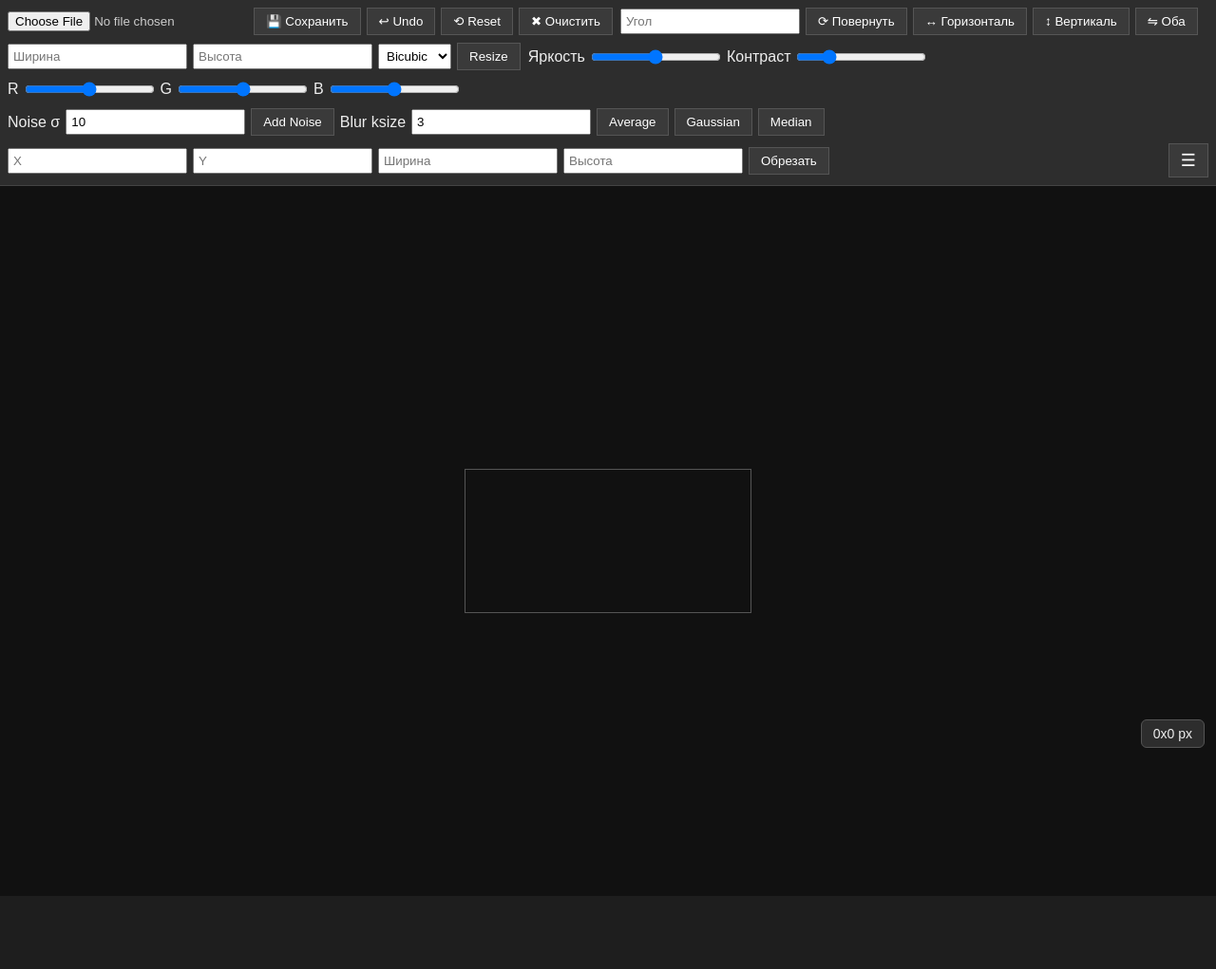
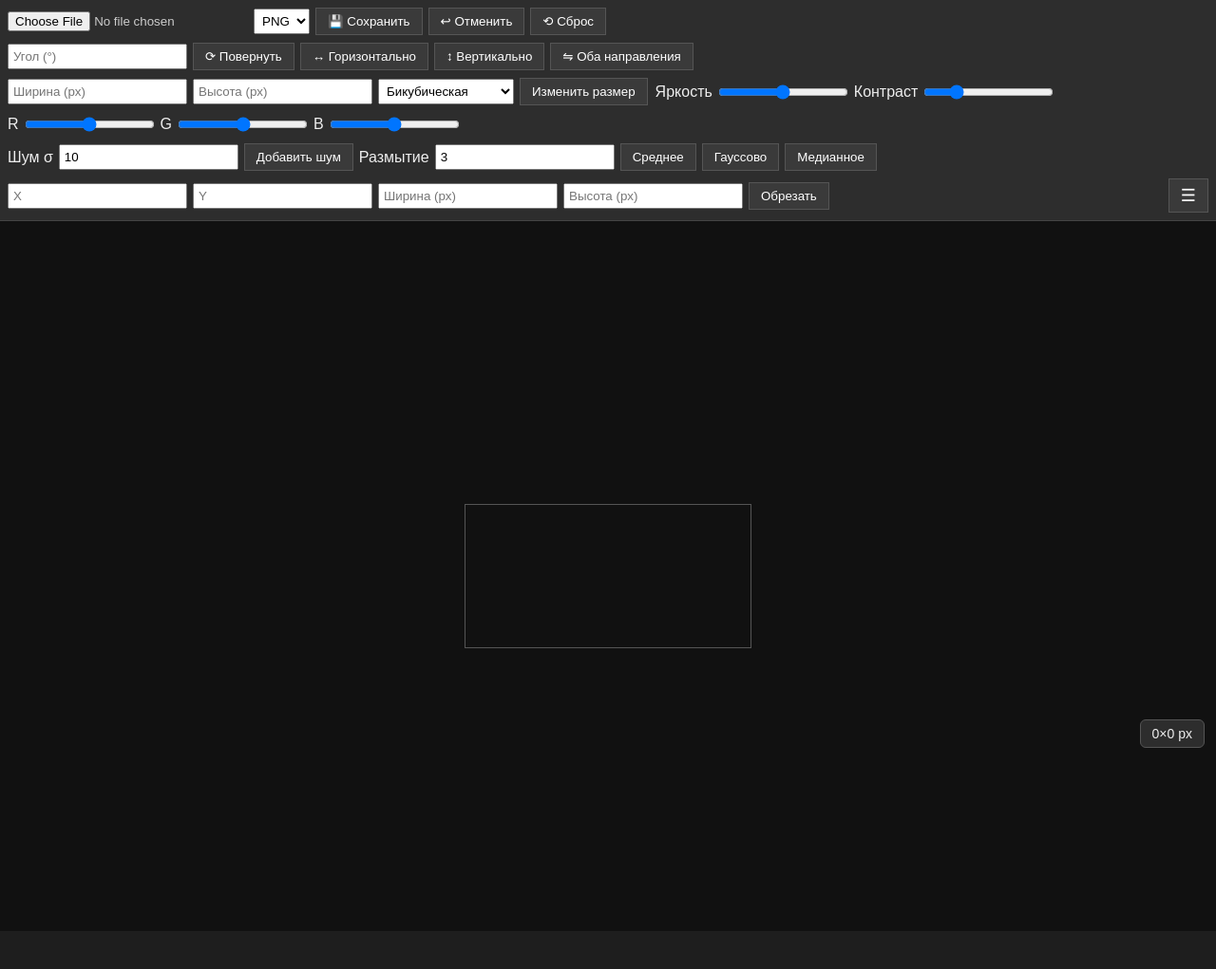
Before and after one commit to maraIex/ImageEditor, a Flask app: page / in a window 1280 px wide. Shown: the top 1021 px of the page at 95% size. Run offline with Flask 3, Linux system fonts and the light colour scheme; a map, chart or similar area stays blank.

Commit message:
Pain 5.0.

```diff
--- a/app.py
+++ b/app.py
@@ -1,48 +1,24 @@
 from flask import Flask, render_template
-from src.models.project_model import ProjectModel
-from src.services.image_service import ImageService
-from src.services.transform_service import TransformService
-from src.services.filter_service import FilterService
-from src.services.history_manager import HistoryManager
-from src.services.canvas_service import CanvasService
 
-from src.routes.canvas_routes import create_canvas_routes
-from src.routes.filter_routes import create_filter_routes
-from src.routes.image_routes import create_image_routes
-from src.routes.transform_routes import create_transform_routes
+from src.routes import canvas_routes
+from src.routes import filter_routes
+from src.routes import image_routes
+from src.routes import transform_routes
 from src.utils.file_utils import ensure_directory
 
-UPLOAD_DIR = "uploads"
+app = Flask(__name__)
 
+# ===================== BLUEPRINTS =====================
+app.register_blueprint(image_routes.bp)
+app.register_blueprint(transform_routes.bp)
+app.register_blueprint(filter_routes.bp)
+app.register_blueprint(canvas_routes.bp)
 
-def create_app():
-    app = Flask(__name__)
-    ensure_directory(UPLOAD_DIR)
-
-    # ===================== PROJECT & HISTORY =====================
-    project = ProjectModel(UPLOAD_DIR)
-    history = HistoryManager(project)
-
-    # ===================== SERVICES =====================
-    image_service = ImageService(project)
-    transform_service = TransformService(project, history)
-    filter_service = FilterService(project, history)
-    canvas_service = CanvasService(project, history)
-
-    # ===================== BLUEPRINTS =====================
-    app.register_blueprint(create_image_routes(image_service))
-    app.register_blueprint(create_transform_routes(transform_service))
-    app.register_blueprint(create_filter_routes(filter_service))
-    app.register_blueprint(create_canvas_routes(canvas_service))
-
-    # ===================== ROUTE INDEX =====================
-    @app.route("/")
-    def index():
-        return render_template("index.html")
-
-    return app
+# ===================== ROUTE INDEX =====================
+@app.route("/")
+def index():
+    return render_template("index.html")
 
 
 if __name__ == "__main__":
-    app = create_app()
     app.run(debug=True)
--- a/static/js/filters.js
+++ b/static/js/filters.js
@@ -26,12 +26,13 @@ function addGaussianNoise() {
 }
 
 function applyBlur(type) {
+    let ksize = parseInt(document.getElementById("blur").value);
+    if (!ksize || ksize < 3) ksize = 3;
+    if (ksize % 2 === 0) ksize += 1; // делаем нечётным
+
     fetch("/filter/blur", {
         method: "POST",
         headers: { "Content-Type": "application/json" },
-        body: JSON.stringify({
-            type: type,
-            ksize: parseInt(document.getElementById("blur").value)
-        })
+        body: JSON.stringify({ type: type, ksize: ksize })
     }).then(() => reloadImage());
 }
--- a/static/js/main.js
+++ b/static/js/main.js
@@ -174,7 +174,12 @@ document.getElementById("fileInput").addEventListener("change", e => {
 });
 
 // ===================== СОХРАНЕНИЕ =====================
-function exportImage() { window.location.href = "/export?format=png"; }
+function exportImage() {
+    const format = document.getElementById("exportFormat").value;
+    if (!format) return;
+    window.location.href = `/export?format=${format}`;
+}
+
 
 // ===================== UI =====================
 function toggleUI() { document.body.classList.toggle("minimal"); }
@@ -187,4 +192,3 @@ function updateCanvasInfo() {
 // ===================== UNDO / RESET / CLEAR =====================
 function undo() { fetch("/undo", { method: "POST" }).then(() => reloadImage()); }
 function resetImage() { fetch("/reset", { method: "POST" }).then(() => reloadImage()); }
-function clearCanvas() { fetch("/clear", { method: "POST" }).then(() => reloadImage()); }
--- a/templates/index.html
+++ b/templates/index.html
@@ -10,29 +10,36 @@
     <div id="top-bar">
         <div class="group">
             <input type="file" id="fileInput" accept="image/*">
+
+            <!-- Выбор формата -->
+            <select id="exportFormat">
+                <option value="png">PNG</option>
+                <option value="jpg">JPG</option>
+                <option value="tiff">TIFF</option>
+            </select>
             <button onclick="exportImage()">💾 Сохранить</button>
-            <button onclick="undo()">↩ Undo</button>
-            <button onclick="resetImage()">⟲ Reset</button>
-            <button onclick="clearCanvas()">✖ Очистить</button>
+
+            <button onclick="undo()">↩ Отменить</button>
+            <button onclick="resetImage()">⟲ Сброс</button>
         </div>
 
         <div class="group collapsible">
-            <input type="number" id="rotateAngle" placeholder="Угол">
+            <input type="number" id="rotateAngle" placeholder="Угол (°)">
             <button onclick="rotateImage()">⟳ Повернуть</button>
-            <button onclick="flipHorizontal()">↔ Горизонталь</button>
-            <button onclick="flipVertical()">↕ Вертикаль</button>
-            <button onclick="flipBoth()">⇋ Оба</button>
+            <button onclick="flipHorizontal()">↔ Горизонтально</button>
+            <button onclick="flipVertical()">↕ Вертикально</button>
+            <button onclick="flipBoth()">⇋ Оба направления</button>
         </div>
 
         <div class="group collapsible">
-            <input type="number" id="resizeWidth" placeholder="Ширина">
-            <input type="number" id="resizeHeight" placeholder="Высота">
+            <input type="number" id="resizeWidth" placeholder="Ширина (px)">
+            <input type="number" id="resizeHeight" placeholder="Высота (px)">
             <select id="interpolation">
-                <option value="nearest">Nearest</option>
-                <option value="bilinear">Bilinear</option>
-                <option value="bicubic" selected>Bicubic</option>
+                <option value="nearest">Ближайший сосед</option>
+                <option value="bilinear">Билинейная</option>
+                <option value="bicubic" selected>Бикубическая</option>
             </select>
-            <button onclick="resizeImage()">Resize</button>
+            <button onclick="resizeImage()">Изменить размер</button>
         </div>
 
         <div class="group collapsible">
@@ -52,21 +59,21 @@
         </div>
 
         <div class="group collapsible">
-            <label>Noise σ</label>
+            <label>Шум σ</label>
             <input type="number" id="noise" value="10">
-            <button onclick="addGaussianNoise()">Add Noise</button>
-            <label>Blur ksize</label>
+            <button onclick="addGaussianNoise()">Добавить шум</button>
+            <label>Размытие</label>
             <input type="number" id="blur" value="3">
-            <button onclick="applyBlur('average')">Average</button>
-            <button onclick="applyBlur('gaussian')">Gaussian</button>
-            <button onclick="applyBlur('median')">Median</button>
+            <button onclick="applyBlur('average')">Среднее</button>
+            <button onclick="applyBlur('gaussian')">Гауссово</button>
+            <button onclick="applyBlur('median')">Медианное</button>
         </div>
 
         <div class="group collapsible">
             <input type="number" id="cropX" placeholder="X">
             <input type="number" id="cropY" placeholder="Y">
-            <input type="number" id="cropW" placeholder="Ширина">
-            <input type="number" id="cropH" placeholder="Высота">
+            <input type="number" id="cropW" placeholder="Ширина (px)">
+            <input type="number" id="cropH" placeholder="Высота (px)">
             <button onclick="cropImage()">Обрезать</button>
         </div>
 
@@ -80,9 +87,10 @@
 
     <!-- ========================= SIZE PANEL ========================= -->
     <div id="zoom-panel">
-        <span id="canvas-size">0x0 px</span>
+        <span id="canvas-size">0×0 px</span>
     </div>
 
+    <!-- ========================= SCRIPTS ========================= -->
     <script src="/static/js/main.js"></script>
     <script src="/static/js/filters.js"></script>
     <script src="/static/js/transform.js"></script>
```
Also changed, not shown: src/routes/canvas_routes.py (+9 -14 lines), src/routes/filter_routes.py (+33 -38 lines), src/routes/image_routes.py (+29 -39 lines), src/routes/transform_routes.py (+37 -42 lines), src/services/canvas_service.py (+13 -0 lines), src/services/filter_service.py (+18 -2 lines), src/services/history_manager.py (+0 -14 lines), src/services/image_service.py (+36 -60 lines), src/services/transform_service.py (+13 -0 lines).
